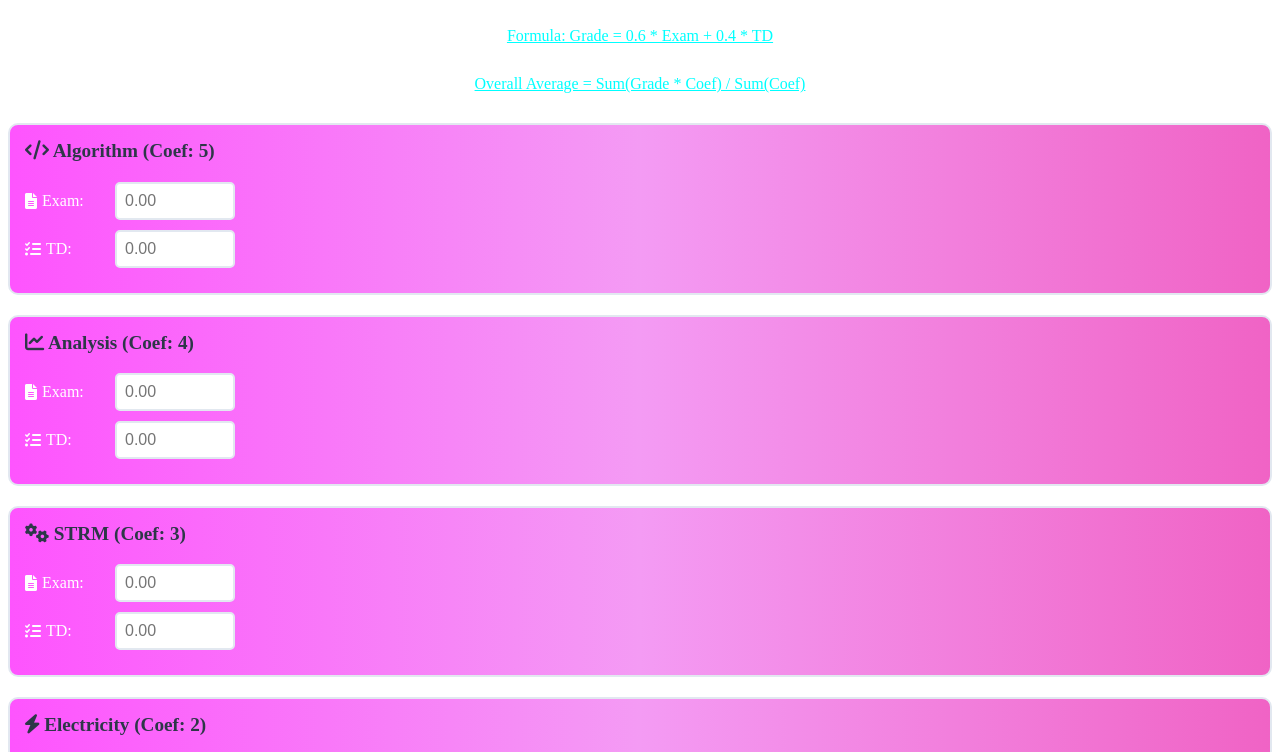
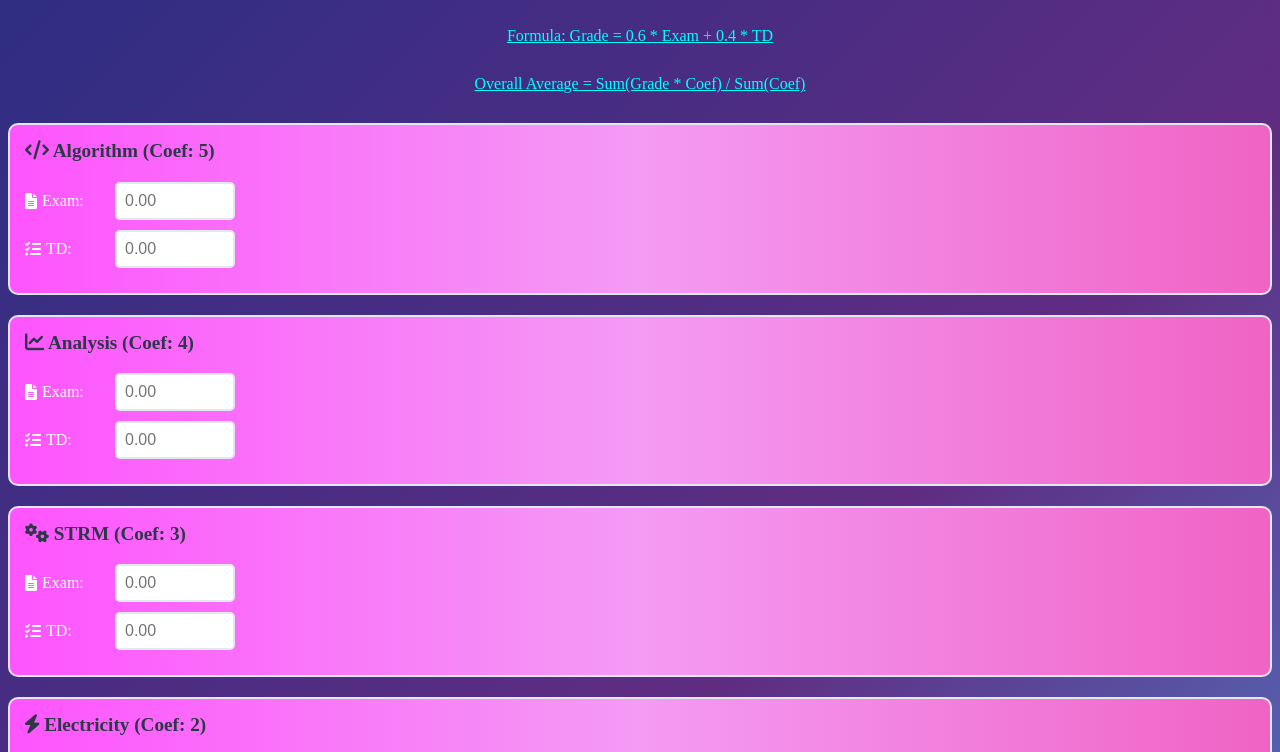
Before and after one commit to mehamedadem4660-lab/moyenee, a plain HTML site: page index.html in a window 1280 px wide. Shown: the part 95-847 px from the top of the page. Drawn offline with nearby package versions, Linux system fonts and the light colour scheme.

Commit message:
Update index.html

```diff
--- a/index.html
+++ b/index.html
@@ -14,6 +14,8 @@
             box-shadow: 0 10px 30px rgba(0, 0, 0, 0.1);
             animation: fadeIn 1s ease-in;
         }
+          body{
+                background:linear-gradient(135deg,#2b2e83,#5f2c82,#49a6e9)}
         h1 {
             text-align: center;
             color: #4a5568;
```
